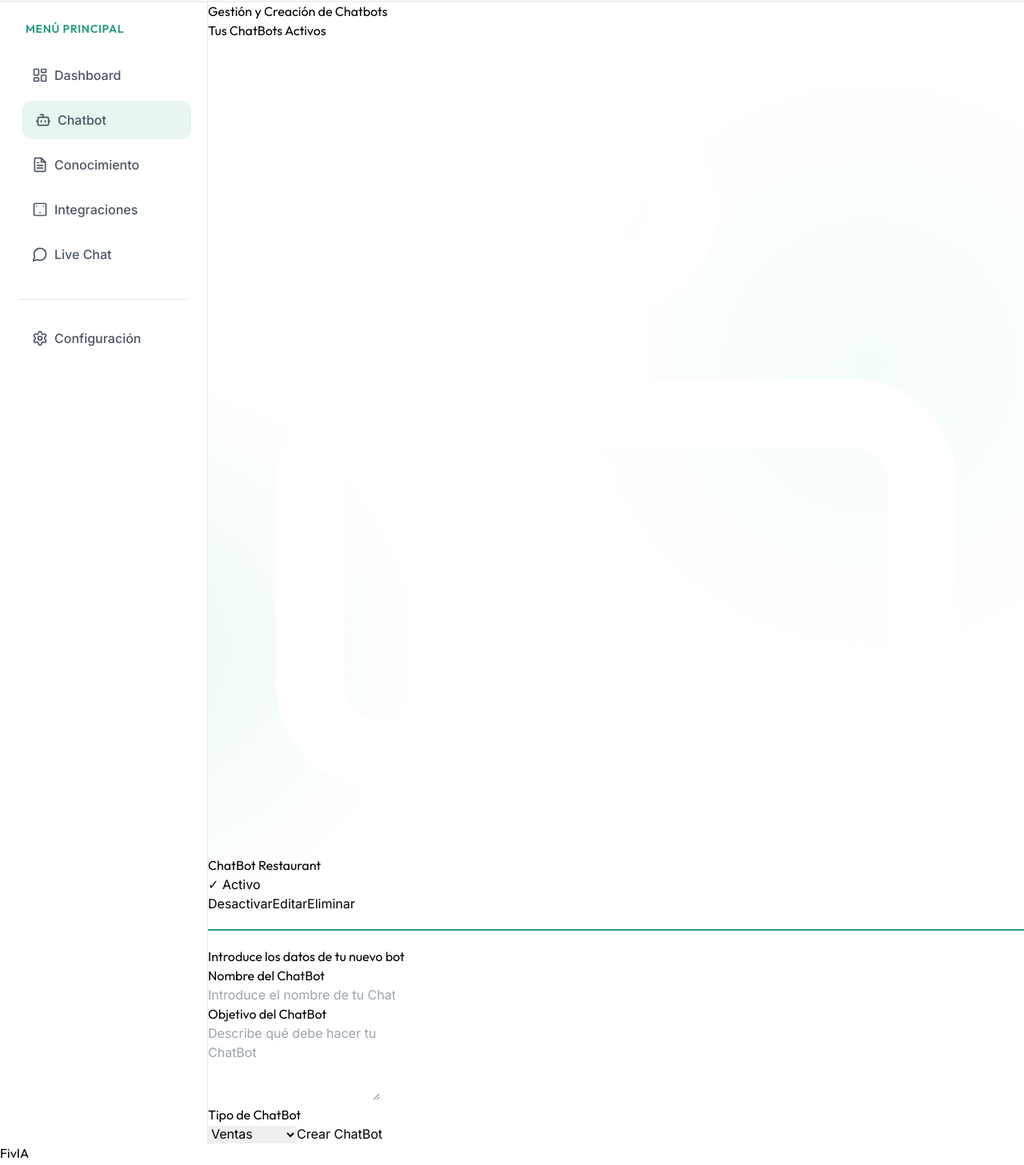
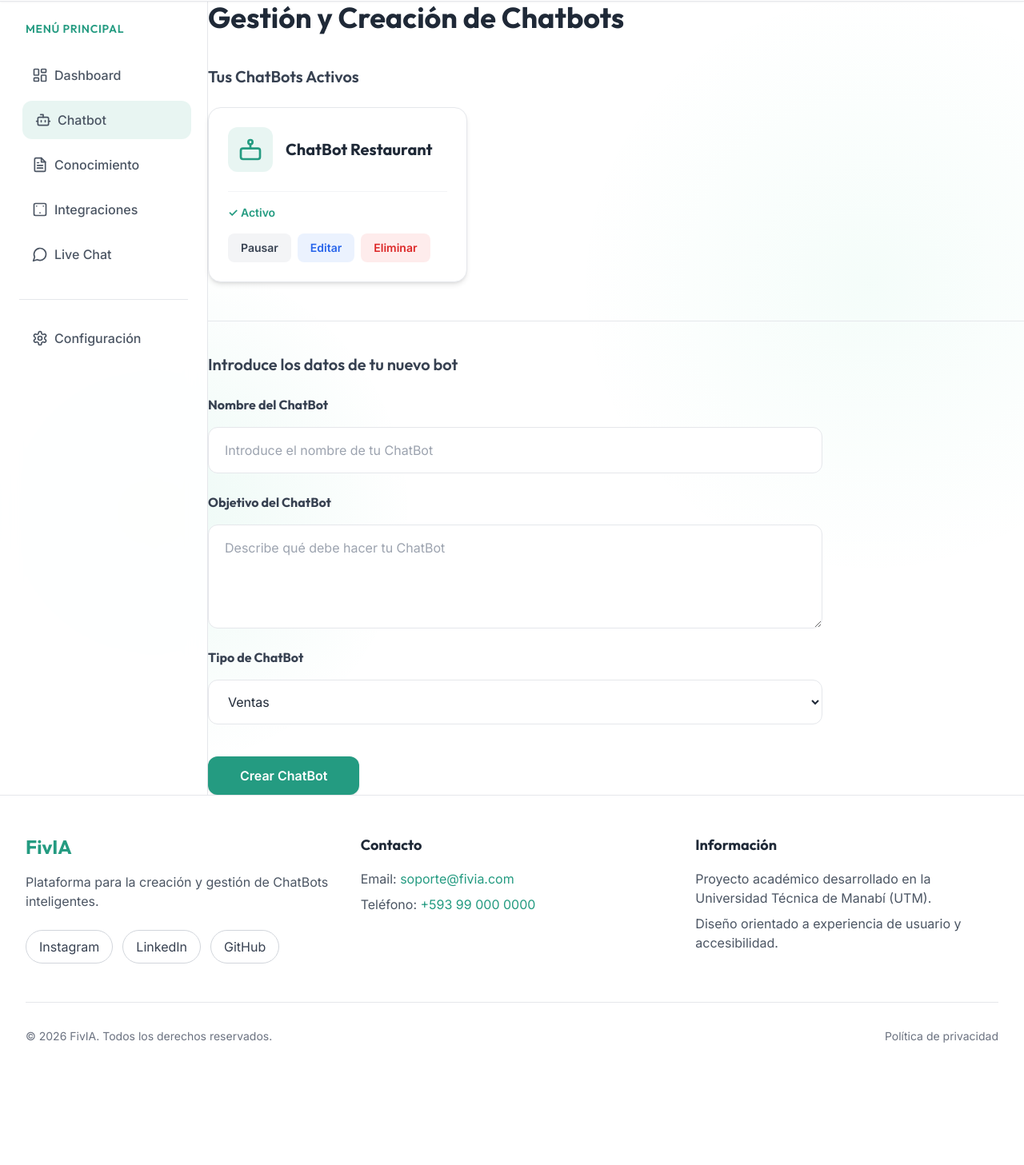
Before and after one commit to SteimberAZ/FivIA-Front, an Angular app: page /chatbot-management in a window 1280 px wide. Shown: the part 73-1530 px from the top of the page at 80% size. After the commit the page ends 1427 px from the top, so only its background shows below. Built offline with nearby package versions, Linux system fonts and the light colour scheme.

Commit message:
Convert all remaining components to Tailwind CSS (Footer, Knowledge Base, Live Chat, Chatbot, Integrations)

```diff
--- a/src/app/features/chatbot-management/chatbot-management.component.html
+++ b/src/app/features/chatbot-management/chatbot-management.component.html
@@ -1,57 +1,61 @@
-<section>
-    <div id="welcome">
-        <h2>Gestión y Creación de Chatbots</h2>
+<section class="max-w-6xl mx-auto w-full">
+    <div id="welcome" class="mb-10">
+        <h2 class="text-3xl md:text-4xl font-bold font-outfit text-gray-800 dark:text-slate-100">Gestión y Creación de Chatbots</h2>
     </div>
 
-    <h3>Tus ChatBots Activos</h3>
-    <article>
-        <div class="svg">
-            <svg xmlns="http://www.w3.org/2000/svg" viewBox="0 0 24 24" fill="none" stroke="#ffffff" stroke-width="2" stroke-linecap="round" stroke-linejoin="round">
+    <h3 class="text-xl font-semibold font-outfit text-gray-700 dark:text-slate-200 mb-6">Tus ChatBots Activos</h3>
+
+    <div class="grid grid-cols-1 md:grid-cols-2 lg:grid-cols-3 gap-6 mb-12">
+        <article class="glass-card p-6 rounded-2xl border border-fivia/30 dark:border-[#34d399]/40 hover:-translate-y-1 hover:shadow-lg transition-all duration-300">
+            <div class="flex items-center gap-4 mb-6">
+                <div class="p-3 rounded-xl bg-fivia/10 dark:bg-[#34d399]/20 text-fivia dark:text-[#34d399]">
+                    <svg class="w-8 h-8" xmlns="http://www.w3.org/2000/svg" viewBox="0 0 24 24" fill="none" stroke="currentColor" stroke-width="2" stroke-linecap="round" stroke-linejoin="round">
                         <rect x="3" y="11" width="18" height="10" rx="2"></rect>
                         <circle cx="12" cy="5" r="2"></circle>
                         <path d="M12 7v4"></path>
                     </svg>
-            <h4>ChatBot Restaurant</h4>
                 </div>
-        <div class="status">
-            <p>✓ Activo</p>
-            <div id="btn-container">
-                <button>Desactivar</button>
-                <button class="edit-btn">Editar</button>
-                <button class="delete-btn">Eliminar</button>
+                <h4 class="text-xl font-bold font-outfit text-gray-800 dark:text-slate-100">ChatBot Restaurant</h4>
+            </div>
+
+            <div class="flex flex-col gap-4 border-t border-gray-100 dark:border-white/10 pt-4">
+                <p class="text-fivia dark:text-[#34d399] font-bold text-sm">✓ Activo</p>
+                <div class="flex flex-wrap gap-2">
+                    <button class="px-4 py-2 rounded-lg bg-gray-100 dark:bg-white/5 hover:bg-gray-200 dark:hover:bg-white/10 text-gray-700 dark:text-slate-300 text-sm font-semibold transition-colors">Pausar</button>
+                    <button class="px-4 py-2 rounded-lg bg-blue-500/10 text-blue-600 dark:text-blue-400 hover:bg-blue-500 hover:text-white text-sm font-semibold transition-colors">Editar</button>
+                    <button class="px-4 py-2 rounded-lg bg-red-500/10 text-red-600 dark:text-red-400 hover:bg-red-500 hover:text-white text-sm font-semibold transition-colors">Eliminar</button>
                 </div>
             </div>
         </article>
+    </div>
 
-    <hr style="margin: 20px 0; border: 1px solid #249b81;">
+    <hr class="border-t border-gray-200 dark:border-[#34d399]/20 my-10">
 
-    <h3>Introduce los datos de tu nuevo bot</h3>
-    <form id="createBotForm">
-        <article class="form-card">
-            <div class="svg">
-                <h4>Nombre del ChatBot</h4>
+    <h3 class="text-xl font-semibold font-outfit text-gray-700 dark:text-slate-200 mb-6">Introduce los datos de tu nuevo bot</h3>
+
+    <form id="createBotForm" class="flex flex-col gap-6 max-w-3xl">
+        <div class="flex flex-col">
+            <label class="font-outfit font-bold text-gray-700 dark:text-slate-200 mb-2">Nombre del ChatBot</label>
+            <input type="text" id="botName" name="botName" placeholder="Introduce el nombre de tu ChatBot" class="input-styled" required>
         </div>
-            <input type="text" id="botName" name="botName" placeholder="Introduce el nombre de tu ChatBot" required>
-        </article>
 
-        <article class="form-card">
-            <div class="svg">
-                <h4>Objetivo del ChatBot</h4>
+        <div class="flex flex-col">
+            <label class="font-outfit font-bold text-gray-700 dark:text-slate-200 mb-2">Objetivo del ChatBot</label>
+            <textarea id="botObjective" name="botObjective" placeholder="Describe qué debe hacer tu ChatBot" rows="4" class="input-styled resize-y" required></textarea>
         </div>
-            <textarea id="botObjective" name="botObjective" placeholder="Describe qué debe hacer tu ChatBot" rows="4" required></textarea>
-        </article>
 
-        <article class="form-card">
-            <div class="svg">
-                <h4>Tipo de ChatBot</h4>
-            </div>
-            <select id="botType" name="botType">
+        <div class="flex flex-col">
+            <label class="font-outfit font-bold text-gray-700 dark:text-slate-200 mb-2">Tipo de ChatBot</label>
+            <select id="botType" name="botType" class="input-styled cursor-pointer">
                 <option value="ventas">Ventas</option>
                 <option value="soporte">Soporte</option>
                 <option value="reservas">Reservas</option>
                 <option value="informacion">Información</option>
             </select>
-            <button type="submit" class="btn-create">Crear ChatBot</button>
-        </article>
+        </div>
+
+        <div class="mt-4">
+            <button type="submit" class="btn-primary w-full md:w-auto px-10">Crear ChatBot</button>
+        </div>
     </form>
 </section>
--- a/src/app/features/integrations/integrations.component.html
+++ b/src/app/features/integrations/integrations.component.html
@@ -1,53 +1,64 @@
-<section>
-    <div id="welcome">
-        <h2>Conexiones e Integraciones</h2>
+<section class="max-w-6xl mx-auto w-full">
+    <div id="welcome" class="mb-8">
+        <h2 class="text-3xl md:text-4xl font-bold font-outfit text-gray-800 dark:text-slate-100">Conexiones e Integraciones</h2>
     </div>
-    <h3>Conecta tu IA con redes sociales</h3>
+    <h3 class="text-xl font-semibold font-outfit text-gray-700 dark:text-slate-200 mb-8">Conecta tu IA con redes sociales</h3>
 
-    <div style="display: flex; gap: 20px; flex-wrap: wrap;">
+    <div class="grid grid-cols-1 md:grid-cols-2 lg:grid-cols-3 gap-6">
         <!-- Telegram (Active) -->
-        <article style="flex: 1; min-width: 250px;">
-            <div class="svg">
-                <svg xmlns="http://www.w3.org/2000/svg" viewBox="0 0 24 24" fill="none" stroke="#ffffff" stroke-width="2" stroke-linecap="round" stroke-linejoin="round">
+        <article class="glass-card p-6 rounded-2xl border border-fivia/30 dark:border-[#34d399]/40 shadow-md relative overflow-hidden group">
+            <div class="absolute top-0 right-0 bg-fivia text-white text-xs font-bold px-3 py-1 rounded-bl-lg">Activo</div>
+            <div class="flex items-center gap-4 mb-4">
+                <div class="p-3 rounded-xl bg-blue-500/10 text-blue-500 group-hover:scale-110 transition-transform">
+                    <svg class="w-8 h-8" xmlns="http://www.w3.org/2000/svg" viewBox="0 0 24 24" fill="none" stroke="currentColor" stroke-width="2" stroke-linecap="round" stroke-linejoin="round">
                         <line x1="22" y1="2" x2="11" y2="13"></line>
                         <polygon points="22 2 15 22 11 13 2 9 22 2"></polygon>
                     </svg>
-                <h4>Telegram</h4>
                 </div>
-            <p>Conecta tu bot a Telegram vía BotFather.</p>
-            <button class="activar" (click)="toggleTelegramForm()">Agregar Conexión</button>
+                <h4 class="text-xl font-bold font-outfit text-gray-800 dark:text-slate-100">Telegram</h4>
+            </div>
+            <p class="text-gray-500 dark:text-slate-400 text-sm mb-6">Conecta tu bot a Telegram vía BotFather.</p>
+            <button class="w-full btn-primary" (click)="toggleTelegramForm()">Gestionar Conexión</button>
 
-            <div *ngIf="showTelegramForm" style="margin-top: 15px; background: rgba(0,0,0,0.2); padding: 15px; border-radius: 8px;">
-                <p style="font-size: 14px; margin-bottom: 10px;">Crea tu bot en <a href="https://t.me/BotFather" target="_blank" style="color: #249b81;">&#64;BotFather</a> y pega el Token aquí.</p>
-                <input type="text" placeholder="API Token (ej: 123456:ABC-DEF1234ghIkl-zyx57W2v1u123ew11)" style="width: 100%; margin-bottom: 10px;">
-                <button class="btn-create" style="width: 100%;">Guardar Token</button>
+            <div *ngIf="showTelegramForm" class="mt-4 p-4 bg-gray-50 dark:bg-black/20 rounded-xl border border-gray-200 dark:border-white/10">
+                <p class="text-sm text-gray-600 dark:text-slate-300 mb-3">
+                    Crea tu bot en <a href="https://t.me/BotFather" target="_blank" class="text-fivia dark:text-[#34d399] hover:underline font-semibold">&#64;BotFather</a> y pega el Token aquí.
+                </p>
+                <input type="text" placeholder="API Token (ej: 123456:ABC...)" class="input-styled mb-3 text-sm py-3">
+                <button class="w-full btn-primary py-2 text-sm">Guardar Token</button>
             </div>
         </article>
 
         <!-- WhatsApp (Inactive) -->
-        <article style="flex: 1; min-width: 250px; opacity: 0.5;">
-            <div class="svg">
-                <svg xmlns="http://www.w3.org/2000/svg" viewBox="0 0 24 24" fill="none" stroke="#ffffff" stroke-width="2" stroke-linecap="round" stroke-linejoin="round">
+        <article class="glass-card p-6 rounded-2xl border border-gray-200 dark:border-white/10 opacity-60 relative group">
+            <div class="absolute top-0 right-0 bg-gray-500 text-white text-xs font-bold px-3 py-1 rounded-bl-lg">Pronto</div>
+            <div class="flex items-center gap-4 mb-4 grayscale group-hover:grayscale-0 transition-all">
+                <div class="p-3 rounded-xl bg-green-500/10 text-green-500">
+                    <svg class="w-8 h-8" xmlns="http://www.w3.org/2000/svg" viewBox="0 0 24 24" fill="none" stroke="currentColor" stroke-width="2" stroke-linecap="round" stroke-linejoin="round">
                         <path d="M22 16.92v3a2 2 0 0 1-2.18 2 19.79 19.79 0 0 1-8.63-3.07 19.5 19.5 0 0 1-6-6 19.79 19.79 0 0 1-3.07-8.67A2 2 0 0 1 4.11 2h3a2 2 0 0 1 2 1.72 12.84 12.84 0 0 0 .7 2.81 2 2 0 0 1-.45 2.11L8.09 9.91a16 16 0 0 0 6 6l1.27-1.27a2 2 0 0 1 2.11-.45 12.84 12.84 0 0 0 2.81.7A2 2 0 0 1 22 16.92z"></path>
                     </svg>
-                <h4>WhatsApp</h4>
                 </div>
-            <p>Próximamente...</p>
-            <button disabled>Agregar Conexión</button>
+                <h4 class="text-xl font-bold font-outfit text-gray-800 dark:text-slate-100">WhatsApp</h4>
+            </div>
+            <p class="text-gray-500 dark:text-slate-400 text-sm mb-6">Estamos trabajando en esta integración...</p>
+            <button disabled class="w-full py-3 rounded-xl bg-gray-100 dark:bg-gray-800 text-gray-400 dark:text-gray-500 cursor-not-allowed font-semibold">Próximamente</button>
         </article>
 
         <!-- Instagram (Inactive) -->
-        <article style="flex: 1; min-width: 250px; opacity: 0.5;">
-            <div class="svg">
-                <svg xmlns="http://www.w3.org/2000/svg" viewBox="0 0 24 24" fill="none" stroke="#ffffff" stroke-width="2" stroke-linecap="round" stroke-linejoin="round">
+        <article class="glass-card p-6 rounded-2xl border border-gray-200 dark:border-white/10 opacity-60 relative group">
+            <div class="absolute top-0 right-0 bg-gray-500 text-white text-xs font-bold px-3 py-1 rounded-bl-lg">Pronto</div>
+            <div class="flex items-center gap-4 mb-4 grayscale group-hover:grayscale-0 transition-all">
+                <div class="p-3 rounded-xl bg-pink-500/10 text-pink-500">
+                    <svg class="w-8 h-8" xmlns="http://www.w3.org/2000/svg" viewBox="0 0 24 24" fill="none" stroke="currentColor" stroke-width="2" stroke-linecap="round" stroke-linejoin="round">
                         <rect x="2" y="2" width="20" height="20" rx="5" ry="5"></rect>
                         <path d="M16 11.37A4 4 0 1 1 12.63 8 4 4 0 0 1 16 11.37z"></path>
                         <line x1="17.5" y1="6.5" x2="17.51" y2="6.5"></line>
                     </svg>
-                <h4>Instagram</h4>
                 </div>
-            <p>Próximamente...</p>
-            <button disabled>Agregar Conexión</button>
+                <h4 class="text-xl font-bold font-outfit text-gray-800 dark:text-slate-100">Instagram</h4>
+            </div>
+            <p class="text-gray-500 dark:text-slate-400 text-sm mb-6">Estamos trabajando en esta integración...</p>
+            <button disabled class="w-full py-3 rounded-xl bg-gray-100 dark:bg-gray-800 text-gray-400 dark:text-gray-500 cursor-not-allowed font-semibold">Próximamente</button>
         </article>
     </div>
 </section>
--- a/src/app/features/knowledge-base/knowledge-base.component.html
+++ b/src/app/features/knowledge-base/knowledge-base.component.html
@@ -1,28 +1,35 @@
-<section>
-    <div id="welcome">
-        <h2>Base de Conocimiento</h2>
+<section class="max-w-6xl mx-auto w-full">
+    <div id="welcome" class="mb-8">
+        <h2 class="text-3xl md:text-4xl font-bold font-outfit text-gray-800 dark:text-slate-100">Base de Conocimiento</h2>
     </div>
-    <h3>Sube archivos para entrenar a tu IA</h3>
-    <p>La IA utilizará estos documentos como contexto exclusivo para responder.</p>
 
-    <article class="form-card" style="text-align: center; padding: 40px; border: 2px dashed #249b81; cursor: pointer;">
-        <svg xmlns="http://www.w3.org/2000/svg" width="64" height="64" viewBox="0 0 24 24" fill="none" stroke="#249b81" stroke-width="2" stroke-linecap="round" stroke-linejoin="round">
-            <path d="M21 15v4a2 2 0 0 1-2 2H5a2 2 0 0 1-2-2v-4"></path>
-            <polyline points="17 8 12 3 7 8"></polyline>
-            <line x1="12" y1="3" x2="12" y2="15"></line>
-        </svg>
-        <h4 style="margin-top: 15px;">Arrastra y suelta tus archivos aquí</h4>
-        <p>Soporta Word, PDF, Excel y Texto plano.</p>
-        <input type="file" style="display: none;" id="fileUpload" multiple>
-        <button style="margin-top: 15px;" (click)="triggerFileInput()">Seleccionar Archivos</button>
+    <div class="mb-8">
+        <h3 class="text-xl font-semibold font-outfit text-gray-700 dark:text-slate-200">Sube archivos para entrenar a tu IA</h3>
+        <p class="text-gray-500 dark:text-slate-400 mt-2">La IA utilizará estos documentos como contexto exclusivo para responder.</p>
+    </div>
+
+    <article class="glass-card p-12 rounded-3xl border-2 border-dashed border-fivia dark:border-[#34d399] text-center cursor-pointer hover:bg-fivia/5 dark:hover:bg-[#34d399]/10 transition-all duration-300 group">
+        <div class="flex justify-center mb-6 text-fivia dark:text-[#34d399] group-hover:scale-110 transition-transform">
+            <svg xmlns="http://www.w3.org/2000/svg" class="w-16 h-16" viewBox="0 0 24 24" fill="none" stroke="currentColor" stroke-width="2" stroke-linecap="round" stroke-linejoin="round">
+                <path d="M21 15v4a2 2 0 0 1-2 2H5a2 2 0 0 1-2-2v-4"></path>
+                <polyline points="17 8 12 3 7 8"></polyline>
+                <line x1="12" y1="3" x2="12" y2="15"></line>
+            </svg>
+        </div>
+        <h4 class="text-xl font-bold font-outfit text-gray-800 dark:text-slate-100 mb-2">Arrastra y suelta tus archivos aquí</h4>
+        <p class="text-gray-500 dark:text-slate-400 mb-6">Soporta Word, PDF, Excel y Texto plano.</p>
+        <input type="file" class="hidden" id="fileUpload" multiple>
+        <button class="btn-primary" (click)="triggerFileInput()">Seleccionar Archivos</button>
     </article>
 
-    <div style="margin-top: 30px;">
-        <h3>Archivos Subidos</h3>
-        <ul>
-            <li style="display: flex; justify-content: space-between; padding: 10px; background: rgba(255,255,255,0.1); border-radius: 8px; margin-bottom: 10px;">
-                <span>📄 manual_de_usuario.pdf</span>
-                <button class="delete-btn" style="padding: 5px 10px; font-size: 12px;">Eliminar</button>
+    <div class="mt-12">
+        <h3 class="text-xl font-semibold font-outfit text-gray-700 dark:text-slate-200 mb-6">Archivos Subidos</h3>
+        <ul class="flex flex-col gap-3">
+            <li class="flex justify-between items-center p-4 bg-white/50 dark:bg-white/5 backdrop-blur-md rounded-xl border border-gray-200 dark:border-white/10 shadow-sm hover:shadow-md transition-shadow">
+                <div class="flex items-center gap-3 text-gray-700 dark:text-slate-200 font-medium">
+                    <span class="text-2xl">📄</span> manual_de_usuario.pdf
+                </div>
+                <button class="px-3 py-1.5 bg-red-500/10 text-red-500 hover:bg-red-500 hover:text-white rounded-lg text-sm font-semibold transition-colors">Eliminar</button>
             </li>
         </ul>
     </div>
--- a/src/app/layout/footer/footer.component.html
+++ b/src/app/layout/footer/footer.component.html
@@ -1,29 +1,31 @@
-<footer>
-    <section class="footer-col">
-        <h3>FivIA</h3>
-        <p>Plataforma para la creación y gestión de ChatBots inteligentes.</p>
-        <div class="footer-social">
-            <a href="https://youtube.com/shorts/A_JC98q7GOM" aria-label="Instagram" target="_blank">Instagram</a>
-            <a href="https://www.linkedin.com/in/samir-rojas-62b35a1b9/" aria-label="LinkedIn"
-                target="_blank">LinkedIn</a>
-            <a href="https://github.com/SteimberAZ/FivIA" aria-label="GitHub" target="_blank">GitHub</a>
-        </div>
-    </section>
+<footer class="w-full bg-white/50 dark:bg-[#062622]/80 backdrop-blur-xl border-t border-gray-200 dark:border-white/10 px-8 py-12 text-gray-700 dark:text-[#d8f0e8]">
+    <div class="max-w-7xl mx-auto flex flex-wrap justify-between gap-10">
 
-    <section class="footer-col">
-        <h4>Contacto</h4>
-        <p>Email: <a href="mailto:soporte&#64;fivia.com">soporte&#64;fivia.com</a></p>
-        <p>Teléfono: <a href="tel:+593990000000">+593 99 000 0000</a></p>
-    </section>
+        <section class="flex-1 min-w-[250px]">
+            <h3 class="text-2xl font-bold font-outfit text-fivia dark:text-[#34d399] mb-4">FivIA</h3>
+            <p class="text-gray-600 dark:text-slate-300 mb-6">Plataforma para la creación y gestión de ChatBots inteligentes.</p>
+            <div class="flex gap-3">
+                <a href="https://youtube.com/shorts/A_JC98q7GOM" target="_blank" class="px-4 py-2 rounded-full border border-gray-300 dark:border-[#34d399]/30 hover:bg-fivia/10 dark:hover:bg-[#34d399]/10 hover:text-fivia dark:hover:text-[#34d399] transition-all">Instagram</a>
+                <a href="https://www.linkedin.com/in/samir-rojas-62b35a1b9/" target="_blank" class="px-4 py-2 rounded-full border border-gray-300 dark:border-[#34d399]/30 hover:bg-fivia/10 dark:hover:bg-[#34d399]/10 hover:text-fivia dark:hover:text-[#34d399] transition-all">LinkedIn</a>
+                <a href="https://github.com/SteimberAZ/FivIA" target="_blank" class="px-4 py-2 rounded-full border border-gray-300 dark:border-[#34d399]/30 hover:bg-fivia/10 dark:hover:bg-[#34d399]/10 hover:text-fivia dark:hover:text-[#34d399] transition-all">GitHub</a>
+            </div>
+        </section>
 
-    <section class="footer-col">
-        <h4>Información</h4>
-        <p>Proyecto académico desarrollado en la Universidad Técnica de Manabí (UTM).</p>
-        <p>Diseño orientado a experiencia de usuario y accesibilidad.</p>
-    </section>
+        <section class="flex-1 min-w-[250px]">
+            <h4 class="text-lg font-bold font-outfit text-gray-800 dark:text-white mb-4">Contacto</h4>
+            <p class="mb-2 text-gray-600 dark:text-slate-300">Email: <a href="mailto:soporte&#64;fivia.com" class="text-fivia dark:text-[#6ee7b7] hover:underline">soporte&#64;fivia.com</a></p>
+            <p class="text-gray-600 dark:text-slate-300">Teléfono: <a href="tel:+593990000000" class="text-fivia dark:text-[#6ee7b7] hover:underline">+593 99 000 0000</a></p>
+        </section>
 
-    <div class="footer-bottom">
+        <section class="flex-1 min-w-[250px]">
+            <h4 class="text-lg font-bold font-outfit text-gray-800 dark:text-white mb-4">Información</h4>
+            <p class="mb-2 text-gray-600 dark:text-slate-300">Proyecto académico desarrollado en la Universidad Técnica de Manabí (UTM).</p>
+            <p class="text-gray-600 dark:text-slate-300">Diseño orientado a experiencia de usuario y accesibilidad.</p>
+        </section>
+    </div>
+
+    <div class="max-w-7xl mx-auto mt-12 pt-8 border-t border-gray-200 dark:border-white/10 flex flex-col md:flex-row justify-between items-center text-sm text-gray-500 dark:text-slate-400">
         <p>© 2026 FivIA. Todos los derechos reservados.</p>
-        <a href="#">Política de privacidad</a>
+        <a href="#" class="hover:text-fivia dark:hover:text-[#34d399] mt-4 md:mt-0">Política de privacidad</a>
     </div>
 </footer>
```
Also changed, not shown: src/app/features/live-chat/live-chat.component.html (+36 -31 lines). Lines whose indentation alone changed are shown as unchanged.
